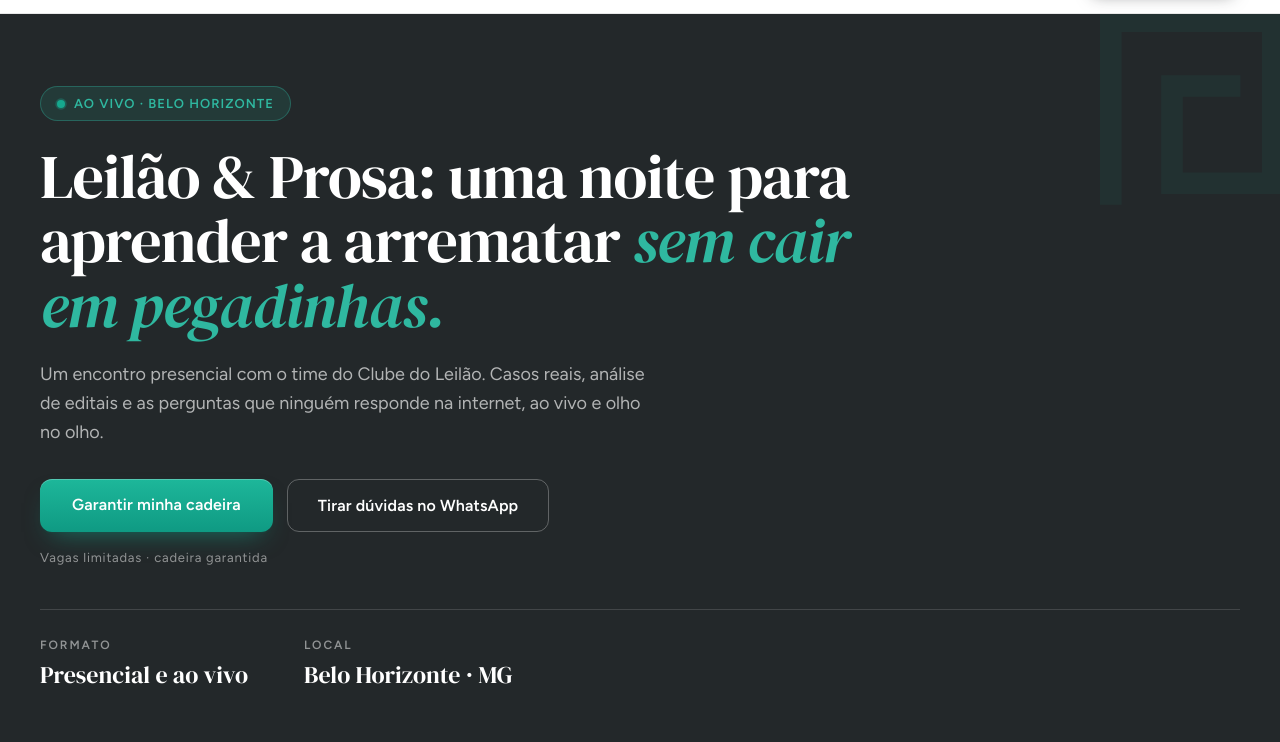
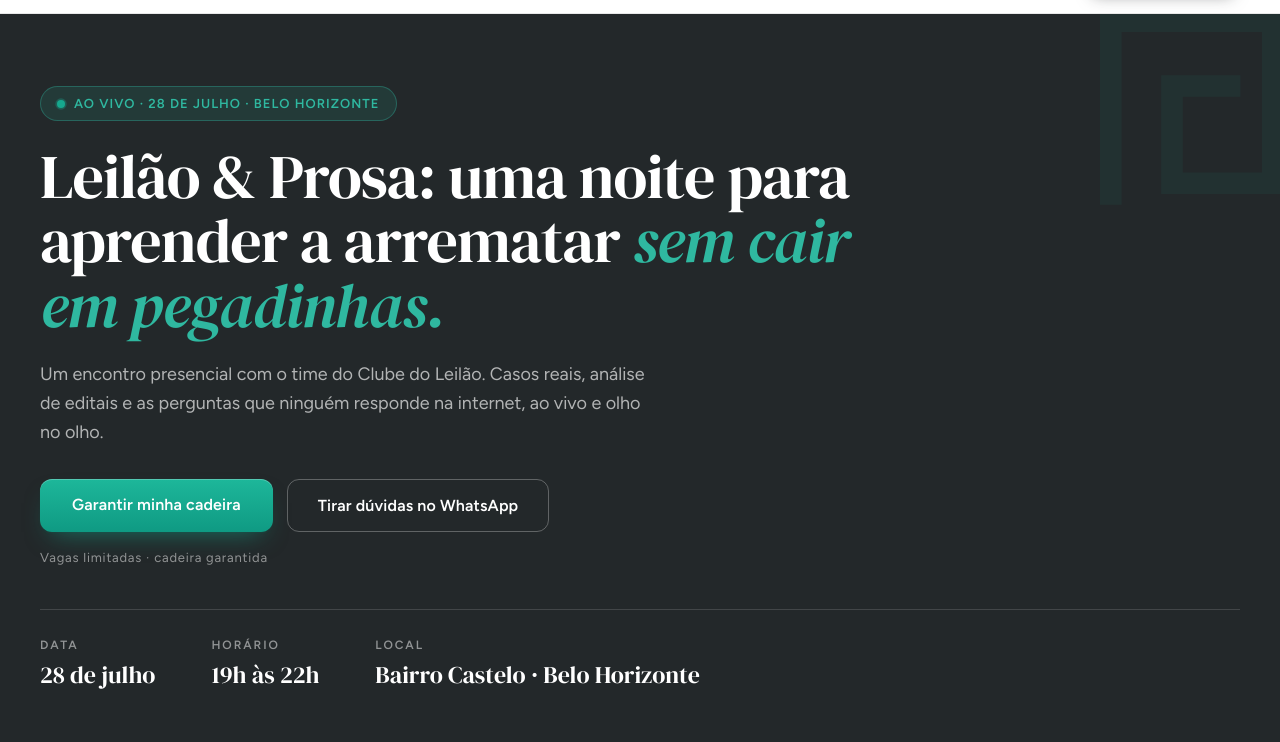
Before and after one commit to victorvianaverbo/ecossistema-faz-morar, a plain HTML site: page evento/index.html in a window 1280 px wide. Shown: the part 58-800 px from the top of the page. Drawn offline with Linux system fonts and the light colour scheme.

Commit message:
Evento: data 28/07 19h-22h bairro Castelo no hero e badge da home
Co-Authored-By: Claude Fable 5 <noreply@anthropic.com>

```diff
--- a/evento/index.html
+++ b/evento/index.html
@@ -64,8 +64,7 @@
       <div class="ev-hero__inner">
         <div class="ev-hero__badge">
           <span class="ev-hero__badge-dot" aria-hidden="true"></span>
-          <!-- TODO: adicionar [DATA_EVENTO] quando confirmada -->
-          AO VIVO · BELO HORIZONTE
+          AO VIVO · 28 DE JULHO · BELO HORIZONTE
         </div>
         <h1 class="ev-hero__title">Leilão &amp; Prosa: uma noite para aprender a arrematar <em>sem cair em pegadinhas.</em></h1>
         <p class="ev-hero__sub">Um encontro presencial com o time do Clube do Leilão. Casos reais, análise de editais e as perguntas que ninguém responde na internet, ao vivo e olho no olho.</p>
@@ -77,14 +76,18 @@
         <p class="ev-hero__note">Vagas limitadas · cadeira garantida</p>
 
         <div class="ev-hero__info">
-          <!-- TODO: adicionar cards de DATA [DATA_EVENTO] e HORÁRIO [HORARIO] quando confirmados -->
           <div class="ev-info">
-            <div class="ev-info__label">FORMATO</div>
-            <div class="ev-info__value">Presencial e ao vivo</div>
+            <div class="ev-info__label">DATA</div>
+            <div class="ev-info__value">28 de julho</div>
           </div>
           <div class="ev-info">
+            <div class="ev-info__label">HORÁRIO</div>
+            <div class="ev-info__value">19h às 22h</div>
+          </div>
+          <div class="ev-info">
+            <!-- TODO: endereço exato do local quando confirmado -->
             <div class="ev-info__label">LOCAL</div>
-            <div class="ev-info__value">Belo Horizonte · MG</div>
+            <div class="ev-info__value">Bairro Castelo · Belo Horizonte</div>
           </div>
         </div>
       </div>
```
Also changed, not shown: home/index.html (+1 -2 lines).
